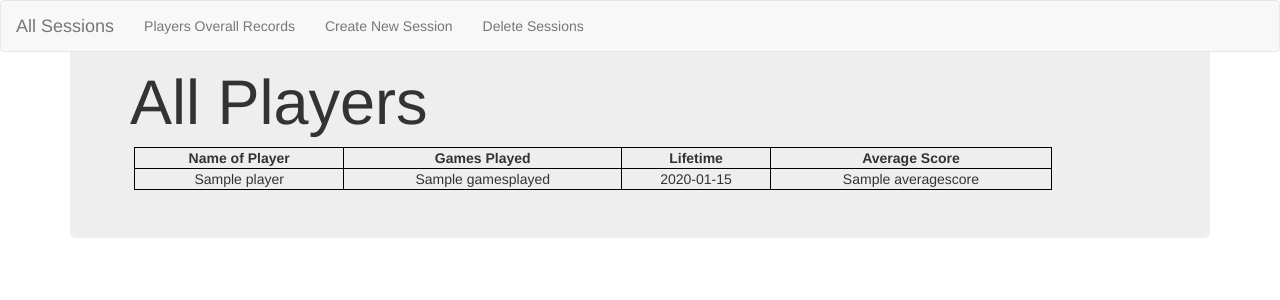
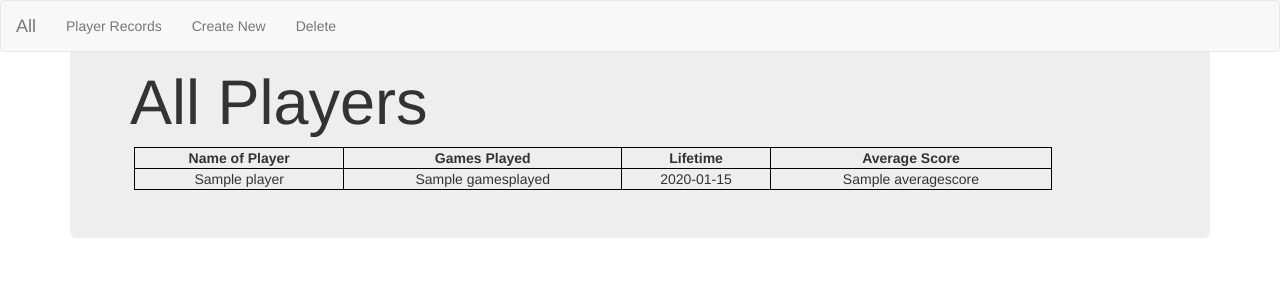
Before and after one commit to BTST/ProjectMJ, a Flask app: template templates/players.html in a window 1280 px wide. Shown: the top 300 px of the page. Run offline with Flask 2, Linux system fonts and the light colour scheme; the template is opened without the code that fills it: most values are stand-ins (such as "Sample title", 1, 10 or a date in 2020); some libraries are stand-ins or nearby versions.

Commit message:
Update layout.html

```diff
--- a/templates/layout.html
+++ b/templates/layout.html
@@ -7,16 +7,17 @@
   <nav class="navbar navbar-default">
     <div class="container-fluid">
       <div class="navbar-header">
-        <a class="navbar-brand" href="{{ url_for('allsessions') }}">All Sessions</a>
+        <a class="navbar-brand" href="{{ url_for('allsessions') }}">All</a>
       </div>
       <ul class="nav navbar-nav">
-        <li><a href="{{ url_for('players') }}">Players Overall Records</a></li>
-        <li><a href="{{ url_for('sessions') }}">Create New Session</a></li>
-        <li><a href="{{ url_for('deletesession') }}">Delete Sessions</a></li>
+        <li><a href="{{ url_for('players') }}">Player Records</a></li>
+        <li><a href="{{ url_for('sessions') }}">Create New</a></li>
+        <li><a href="{{ url_for('deletesession') }}">Delete</a></li>
       </ul>
     </div>
   </nav>
 </div>
+
 {% endblock %}
 
 {% block styles %}
```
